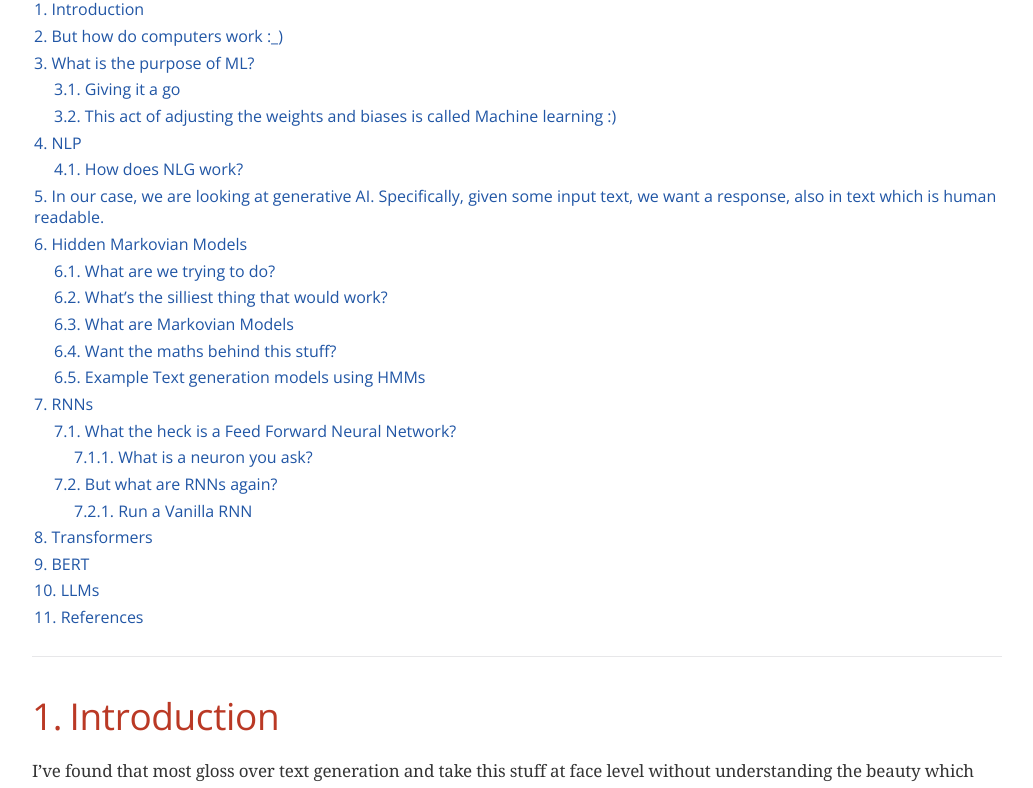
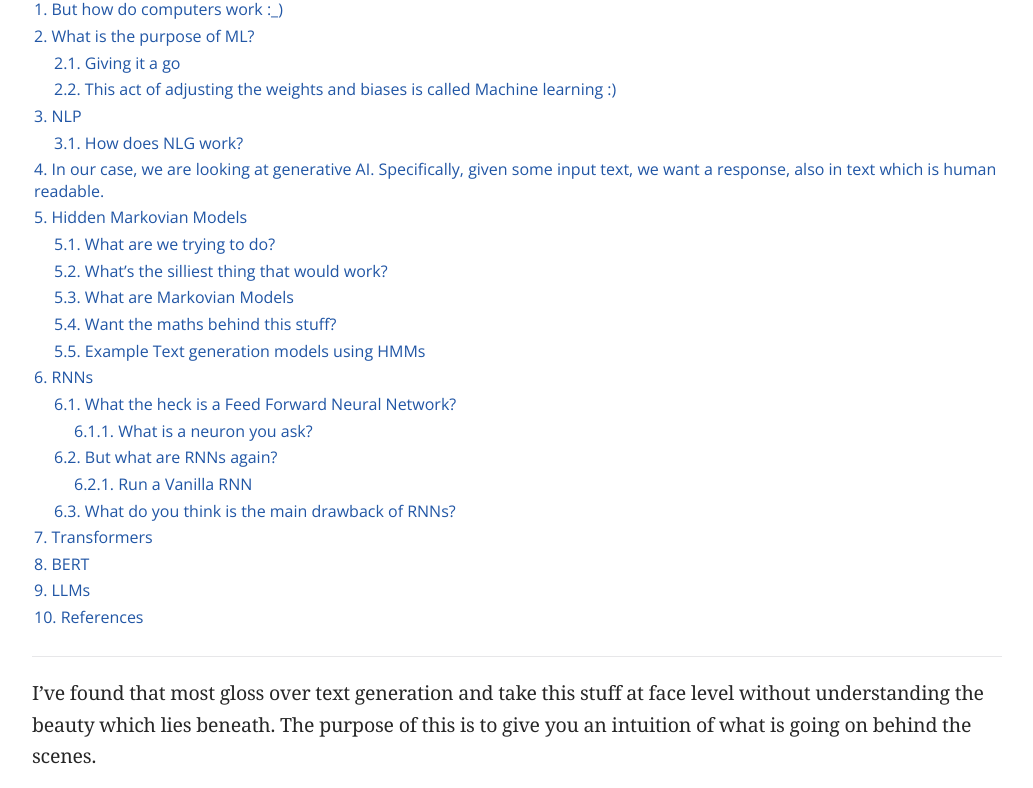
Before and after one commit to JadenFurtado/LLaMaO, a plain HTML site: page README.html in a window 1280 px wide. Shown: the part 181-969 px from the top of the page, without its empty margins (123-1156 px from the left). Drawn offline with nearby package versions, Linux system fonts and the light colour scheme; a web font is replaced by a local one.

Commit message:
Fix links

```diff
--- a/README.html
+++ b/README.html
@@ -443,57 +443,57 @@ body.book #toc,body.book #preamble,body.book h1.sect0,body.book .sect1>h2{page-b
 <h1>LLaMaO</h1>
 <div class="details">
 <span id="author" class="author">NLP, RNNs, Transformers, LLMs and stuff&#8230;&#8203; by Jaden Furtado</span><br>
+<span id="revdate">== Introduction</span>
 </div>
 <div id="toc" class="toc">
 <div id="toctitle">Table of Contents</div>
 <ul class="sectlevel1">
-<li><a href="#_introduction">1. Introduction</a></li>
-<li><a href="#_but_how_do_computers_work">2. But how do computers work :_)</a></li>
-<li><a href="#_what_is_the_purpose_of_ml">3. What is the purpose of ML?</a>
+<li><a href="#_but_how_do_computers_work">1. But how do computers work :_)</a></li>
+<li><a href="#_what_is_the_purpose_of_ml">2. What is the purpose of ML?</a>
 <ul class="sectlevel2">
-<li><a href="#_giving_it_a_go">3.1. Giving it a go</a></li>
-<li><a href="#_this_act_of_adjusting_the_weights_and_biases_is_called_machine_learning">3.2. This act of adjusting the weights and biases is called Machine learning :)</a></li>
+<li><a href="#_giving_it_a_go">2.1. Giving it a go</a></li>
+<li><a href="#_this_act_of_adjusting_the_weights_and_biases_is_called_machine_learning">2.2. This act of adjusting the weights and biases is called Machine learning :)</a></li>
 </ul>
 </li>
-<li><a href="#_nlp">4. NLP</a>
+<li><a href="#_nlp">3. NLP</a>
 <ul class="sectlevel2">
-<li><a href="#_how_does_nlg_work">4.1. How does NLG work?</a></li>
+<li><a href="#_how_does_nlg_work">3.1. How does NLG work?</a></li>
 </ul>
 </li>
-<li><a href="#_in_our_case_we_are_looking_at_generative_ai_specifically_given_some_input_text_we_want_a_response_also_in_text_which_is_human_readable">5. In our case, we are looking at generative AI. Specifically, given some input text, we want a response, also in text which is human readable.</a></li>
-<li><a href="#_hidden_markovian_models">6. Hidden Markovian Models</a>
+<li><a href="#_in_our_case_we_are_looking_at_generative_ai_specifically_given_some_input_text_we_want_a_response_also_in_text_which_is_human_readable">4. In our case, we are looking at generative AI. Specifically, given some input text, we want a response, also in text which is human readable.</a></li>
+<li><a href="#_hidden_markovian_models">5. Hidden Markovian Models</a>
 <ul class="sectlevel2">
-<li><a href="#_what_are_we_trying_to_do">6.1. What are we trying to do?</a></li>
-<li><a href="#_whats_the_silliest_thing_that_would_work">6.2. What&#8217;s the silliest thing that would work?</a></li>
-<li><a href="#_what_are_markovian_models">6.3. What are Markovian Models</a></li>
-<li><a href="#_want_the_maths_behind_this_stuff">6.4. Want the maths behind this stuff?</a></li>
-<li><a href="#_example_text_generation_models_using_hmms">6.5. Example Text generation models using HMMs</a></li>
+<li><a href="#_what_are_we_trying_to_do">5.1. What are we trying to do?</a></li>
+<li><a href="#_whats_the_silliest_thing_that_would_work">5.2. What&#8217;s the silliest thing that would work?</a></li>
+<li><a href="#_what_are_markovian_models">5.3. What are Markovian Models</a></li>
+<li><a href="#_want_the_maths_behind_this_stuff">5.4. Want the maths behind this stuff?</a></li>
+<li><a href="#_example_text_generation_models_using_hmms">5.5. Example Text generation models using HMMs</a></li>
 </ul>
 </li>
-<li><a href="#_rnns">7. RNNs</a>
+<li><a href="#_rnns">6. RNNs</a>
 <ul class="sectlevel2">
-<li><a href="#_what_the_heck_is_a_feed_forward_neural_network">7.1. What the heck is a Feed Forward Neural Network?</a>
+<li><a href="#_what_the_heck_is_a_feed_forward_neural_network">6.1. What the heck is a Feed Forward Neural Network?</a>
 <ul class="sectlevel3">
-<li><a href="#_what_is_a_neuron_you_ask">7.1.1. What is a neuron you ask?</a></li>
+<li><a href="#_what_is_a_neuron_you_ask">6.1.1. What is a neuron you ask?</a></li>
 </ul>
 </li>
-<li><a href="#_but_what_are_rnns_again">7.2. But what are RNNs again?</a>
+<li><a href="#_but_what_are_rnns_again">6.2. But what are RNNs again?</a>
 <ul class="sectlevel3">
-<li><a href="#_run_a_vanilla_rnn">7.2.1. Run a Vanilla RNN</a></li>
+<li><a href="#_run_a_vanilla_rnn">6.2.1. Run a Vanilla RNN</a></li>
 </ul>
 </li>
+<li><a href="#_what_do_you_think_is_the_main_drawback_of_rnns">6.3. What do you think is the main drawback of RNNs?</a></li>
 </ul>
 </li>
-<li><a href="#_transformers">8. Transformers</a></li>
-<li><a href="#_bert">9. BERT</a></li>
-<li><a href="#_llms">10. LLMs</a></li>
-<li><a href="#_references">11. References</a></li>
+<li><a href="#_transformers">7. Transformers</a></li>
+<li><a href="#_bert">8. BERT</a></li>
+<li><a href="#_llms">9. LLMs</a></li>
+<li><a href="#_references">10. References</a></li>
 </ul>
 </div>
 </div>
 <div id="content">
-<div class="sect1">
-<h2 id="_introduction">1. Introduction</h2>
+<div id="preamble">
 <div class="sectionbody">
 <div class="paragraph">
 <p>I&#8217;ve found that most gloss over text generation and take this stuff at face level without understanding the beauty which lies beneath. The purpose of this is to give you an intuition of what is going on behind the scenes.</p>
@@ -523,7 +523,7 @@ body.book #toc,body.book #preamble,body.book h1.sect0,body.book .sect1>h2{page-b
 </div>
 </div>
 <div class="sect1">
-<h2 id="_but_how_do_computers_work">2. But how do computers work :_)</h2>
+<h2 id="_but_how_do_computers_work">1. But how do computers work :_)</h2>
 <div class="sectionbody">
 <div class="paragraph">
 <p>I&#8217;m sure you&#8217;re asking yourself, why do I need this information for understanding LLMs, but I assure you, this will come back later on and is crucial for gaining an intuition :)</p>
@@ -539,13 +539,13 @@ body.book #toc,body.book #preamble,body.book h1.sect0,body.book .sect1>h2{page-b
 </div>
 </div>
 <div class="sect1">
-<h2 id="_what_is_the_purpose_of_ml">3. What is the purpose of ML?</h2>
+<h2 id="_what_is_the_purpose_of_ml">2. What is the purpose of ML?</h2>
 <div class="sectionbody">
 <div class="paragraph">
 <p>I know it&#8217;s another silly question at face value, but I promise you, it it super important for gaining an intuition behind LLMs :)</p>
 </div>
 <div class="sect2">
-<h3 id="_giving_it_a_go">3.1. Giving it a go</h3>
+<h3 id="_giving_it_a_go">2.1. Giving it a go</h3>
 <div class="paragraph">
 <p>Say I gave you, the reader a task. The task goes something as follows:</p>
 </div>
@@ -586,7 +586,7 @@ output = foo(inputs)</code></pre>
 </div>
 </div>
 <div class="sect2">
-<h3 id="_this_act_of_adjusting_the_weights_and_biases_is_called_machine_learning">3.2. This act of adjusting the weights and biases is called Machine learning :)</h3>
+<h3 id="_this_act_of_adjusting_the_weights_and_biases_is_called_machine_learning">2.2. This act of adjusting the weights and biases is called Machine learning :)</h3>
 <div class="paragraph">
 <p>Now there are many ways to achieve this, i.e. the adjustment of weights and biases and it depends on what you want to do.</p>
 </div>
@@ -594,7 +594,7 @@ output = foo(inputs)</code></pre>
 </div>
 </div>
 <div class="sect1">
-<h2 id="_nlp">4. NLP</h2>
+<h2 id="_nlp">3. NLP</h2>
 <div class="sectionbody">
 <div class="paragraph">
 <p>[1] Natural language processing (NLP) is an interdisciplinary subfield of computer science and linguistics. It is primarily concerned with giving computers the ability to support and manipulate speech. It involves processing natural language datasets, such as text corpora or speech corpora, using either rule-based or probabilistic (i.e. statistical and, most recently, neural network-based) machine learning approaches. The goal is a computer capable of "understanding" the contents of documents, including the contextual nuances of the language within them. The technology can then accurately extract information and insights contained in the documents as well as categorize and organize the documents themselves.</p>
@@ -611,7 +611,7 @@ output = foo(inputs)</code></pre>
 <p><strong>We&#8217;ll be focusing on Natural Language generation(NLG)</strong></p>
 </div>
 <div class="sect2">
-<h3 id="_how_does_nlg_work">4.1. How does NLG work?</h3>
+<h3 id="_how_does_nlg_work">3.1. How does NLG work?</h3>
 <div class="paragraph">
 <p>NLG is a multi-stage process, with each step further refining the data being used to produce content with natural-sounding language. The six stages of NLG are as follows:</p>
 </div>
@@ -643,7 +643,7 @@ The final output is generated based on a template or format the user or programm
 </div>
 </div>
 <div class="sect1">
-<h2 id="_in_our_case_we_are_looking_at_generative_ai_specifically_given_some_input_text_we_want_a_response_also_in_text_which_is_human_readable">5. In our case, we are looking at generative AI. Specifically, given some input text, we want a response, also in text which is human readable.</h2>
+<h2 id="_in_our_case_we_are_looking_at_generative_ai_specifically_given_some_input_text_we_want_a_response_also_in_text_which_is_human_readable">4. In our case, we are looking at generative AI. Specifically, given some input text, we want a response, also in text which is human readable.</h2>
 <div class="sectionbody">
 <div class="paragraph">
 <p>Throwback to what we did in the previous section, i.e. adjust weights and biases of boo() such that it approximates foo()</p>
@@ -658,19 +658,19 @@ Specifically, we have an imginary function foo(), which given some input text, g
 </div>
 </div>
 <div class="sect1">
-<h2 id="_hidden_markovian_models">6. Hidden Markovian Models</h2>
+<h2 id="_hidden_markovian_models">5. Hidden Markovian Models</h2>
 <div class="sectionbody">
 <div class="paragraph">
 <p>Let&#8217;s take a step back and think about the problem.</p>
 </div>
 <div class="sect2">
-<h3 id="_what_are_we_trying_to_do">6.1. What are we trying to do?</h3>
+<h3 id="_what_are_we_trying_to_do">5.1. What are we trying to do?</h3>
 <div class="paragraph">
 <p>We are trying to generate coherent sentences that are relevant to us.</p>
 </div>
 </div>
 <div class="sect2">
-<h3 id="_whats_the_silliest_thing_that_would_work">6.2. What&#8217;s the silliest thing that would work?</h3>
+<h3 id="_whats_the_silliest_thing_that_would_work">5.2. What&#8217;s the silliest thing that would work?</h3>
 <div class="paragraph">
 <p>Well, if we have a sample text of what we expect from our function <code><code>boo()</code></code>, which we do, we could just look at which words occur together and assign them a weight based on how likely two words are to occur next to each other.</p>
 </div>
@@ -771,7 +771,7 @@ Specifically, we have an imginary function foo(), which given some input text, g
 </div>
 </div>
 <div class="sect2">
-<h3 id="_what_are_markovian_models">6.3. What are Markovian Models</h3>
+<h3 id="_what_are_markovian_models">5.3. What are Markovian Models</h3>
 <div class="imageblock">
 <div class="content">
 <img src="https://i.ytimg.com/vi/9yl4XGp5OEg/maxresdefault.jpg" alt="maxresdefault">
@@ -779,7 +779,7 @@ Specifically, we have an imginary function foo(), which given some input text, g
 </div>
 </div>
 <div class="sect2">
-<h3 id="_want_the_maths_behind_this_stuff">6.4. Want the maths behind this stuff?</h3>
+<h3 id="_want_the_maths_behind_this_stuff">5.4. Want the maths behind this stuff?</h3>
 <div class="paragraph">
 <p>For the math geeks, here is the maths :)</p>
 </div>
@@ -790,12 +790,12 @@ Specifically, we have an imginary function foo(), which given some input text, g
 </div>
 </div>
 <div class="sect2">
-<h3 id="_example_text_generation_models_using_hmms">6.5. Example Text generation models using HMMs</h3>
+<h3 id="_example_text_generation_models_using_hmms">5.5. Example Text generation models using HMMs</h3>
 <div class="paragraph">
 <p>I&#8217;ve added two text generation models that use HMMs. You can find them</p>
 </div>
 <div class="paragraph">
-<p><a href="Markovian/HMM-based-Text-Prediction-Generation/">here</a> and <a href="Markovian/README.adoc">here</a></p>
+<p><a href="https://github.com/JadenFurtado/Markovian/HMM-based-Text-Prediction-Generation/">here</a> and <a href="https://github.com/JadenFurtado/Markovian/README.adoc">here</a></p>
 </div>
 <div class="paragraph">
 <p>Okay, that&#8217;s a good start, sort off&#8230;&#8203;</p>
@@ -834,13 +834,13 @@ Yes, bring on RNNs</p>
 </div>
 </div>
 <div class="sect1">
-<h2 id="_rnns">7. RNNs</h2>
+<h2 id="_rnns">6. RNNs</h2>
 <div class="sectionbody">
 <div class="paragraph">
 <p>Well before there were RNNs, we had simple Feed Forward Neural networks :)</p>
 </div>
 <div class="sect2">
-<h3 id="_what_the_heck_is_a_feed_forward_neural_network">7.1. What the heck is a Feed Forward Neural Network?</h3>
+<h3 id="_what_the_heck_is_a_feed_forward_neural_network">6.1. What the heck is a Feed Forward Neural Network?</h3>
 <div class="paragraph">
 <p>While these don&#8217;t add much value to our discussion about solving the text generation problem, they are important for understanding RNNs!</p>
 </div>
@@ -857,7 +857,7 @@ Yes, bring on RNNs</p>
 </div>
 </div>
 <div class="sect3">
-<h4 id="_what_is_a_neuron_you_ask">7.1.1. What is a neuron you ask?</h4>
+<h4 id="_what_is_a_neuron_you_ask">6.1.1. What is a neuron you ask?</h4>
 <div class="imageblock">
 <div class="content">
 <img src="https://www.researchgate.net/publication/337552334/figure/fig1/AS:829657444265986@1574817157632/The-structure-of-the-feedforward-neural-network-approach-algorithm-is-shown-Basically.ppm" alt="The structure of the feedforward neural network approach algorithm is shown Basically">
@@ -888,7 +888,7 @@ As we have previously discussed, the past word is important for us to predict th
 </div>
 </div>
 <div class="sect2">
-<h3 id="_but_what_are_rnns_again">7.2. But what are RNNs again?</h3>
+<h3 id="_but_what_are_rnns_again">6.2. But what are RNNs again?</h3>
 <div class="paragraph">
 <p>Well, they&#8217;re the big brother of Markovian Models :) Sort off! I&#8217;d argue that an RNN is a more specific version of a Markov Model; A Markov Model with a fancy hat on????</p>
 </div>
@@ -901,12 +901,12 @@ As we have previously discussed, the past word is important for us to predict th
 </div>
 </div>
 <div class="paragraph">
-<p><a href="RNN/README.adoc">I&#8217;ve added a detailed walk through of RNNs for your reference here</a></p>
+<p><a href="https://github.com/JadenFurtado/RNN/README.adoc">I&#8217;ve added a detailed walk through of RNNs for your reference here</a></p>
 </div>
 <div class="sect3">
-<h4 id="_run_a_vanilla_rnn">7.2.1. Run a Vanilla RNN</h4>
+<h4 id="_run_a_vanilla_rnn">6.2.1. Run a Vanilla RNN</h4>
 <div class="paragraph">
-<p>I&#8217;ve added the code for a vanilla RNN <a href="RNN/RNN.py">here</a></p>
+<p>I&#8217;ve added the code for a vanilla RNN <a href="https://github.com/JadenFurtado/RNN/RNN.py">here</a></p>
 </div>
 <div class="listingblock">
 <div class="content">
@@ -1026,10 +1026,21 @@ while True:
 </div>
 </div>
 </div>
+<div class="sect2">
+<h3 id="_what_do_you_think_is_the_main_drawback_of_rnns">6.3. What do you think is the main drawback of RNNs?</h3>
+<div class="paragraph">
+<p>Did you catch it? While RNNs (and LSTMs) are comparatively better than Marcov models, they still lack the ability to map long term dependencies. What do I mean by that? Frankly, IDK!</p>
+</div>
+<div class="literalblock">
+<div class="content">
+<pre>:P</pre>
+</div>
+</div>
+</div>
 </div>
 </div>
 <div class="sect1">
-<h2 id="_transformers">8. Transformers</h2>
+<h2 id="_transformers">7. Transformers</h2>
 <div class="sectionbody">
 <div class="imageblock">
 <div class="content">
@@ -1039,19 +1050,19 @@ while True:
 </div>
 </div>
 <div class="sect1">
-<h2 id="_bert">9. BERT</h2>
+<h2 id="_bert">8. BERT</h2>
 <div class="sectionbody">
 
 </div>
 </div>
 <div class="sect1">
-<h2 id="_llms">10. LLMs</h2>
+<h2 id="_llms">9. LLMs</h2>
 <div class="sectionbody">
 
 </div>
 </div>
 <div class="sect1">
-<h2 id="_references">11. References</h2>
+<h2 id="_references">10. References</h2>
 <div class="sectionbody">
 <div class="paragraph">
 <p>[1] <a href="https://en.wikipedia.org/wiki/Neuro-linguistic_programming" class="bare">https://en.wikipedia.org/wiki/Neuro-linguistic_programming</a></p>
```
